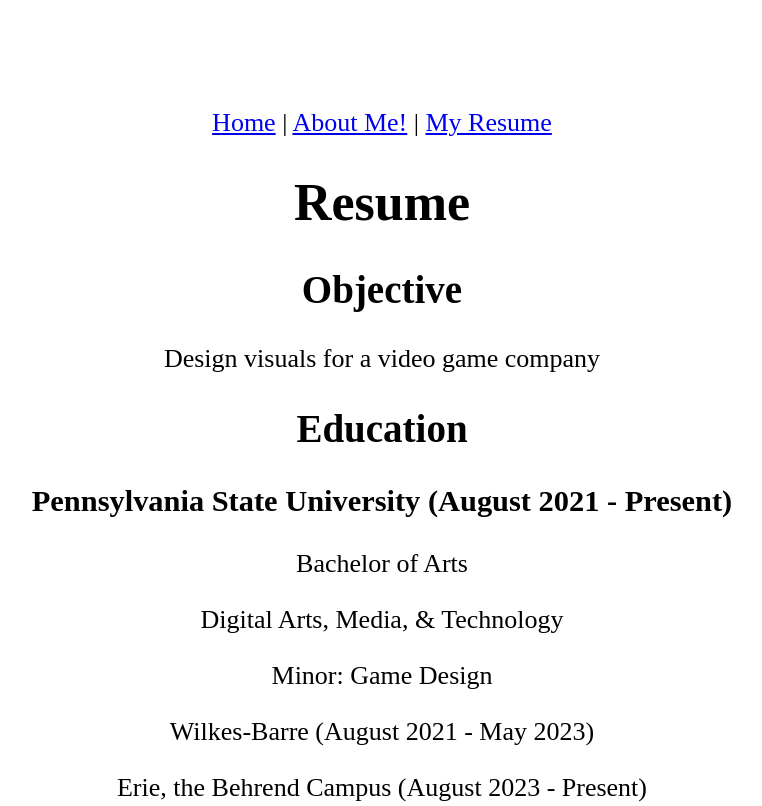
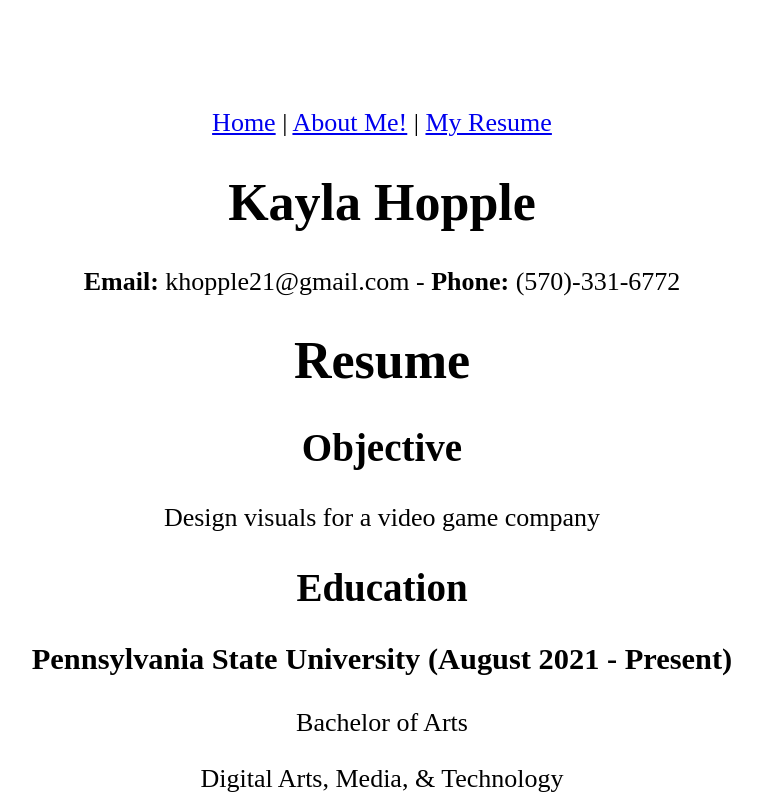
Before and after one commit to SonicSpaceFan025/Portfolio, a plain HTML site: page docs/resume.html in a window 1280 px wide. Shown: the top 806 px of the page, without its empty margins (258-1020 px from the left). Drawn offline with Linux system fonts and the light colour scheme.

Commit message:
Updated resume

```diff
--- a/docs/resume.html
+++ b/docs/resume.html
@@ -8,6 +8,8 @@
         <nav style="text-align:center">
             <a href="index.html">Home</a> | <a href="about.html">About Me!</a> | <a href="resume.html">My Resume</a>
         </nav>
+        <h1>Kayla Hopple</h1>
+        <p><strong>Email:</strong> khopple21@gmail.com - <strong>Phone:</strong> (570)-331-6772</p>
         <h1 style="text-align:center">Resume</h1>
         <h2>Objective</h2>
         <p>Design visuals for a video game company</p>
```
